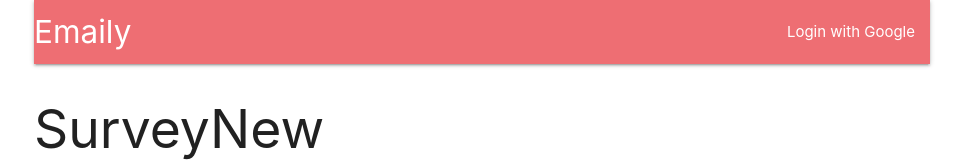
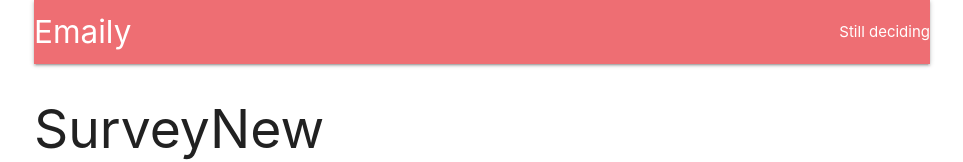
Before and after one commit to andrewpat24/emaily, a React (Create React App) app in the folder client/: page /surveys/new in a window 1280 px wide. Shown: the top 162 px of the page, without its empty margins (158-1121 px from the left). Built offline with nearby package versions, Linux system fonts and the light colour scheme; no server answers.

Commit message:
Added functionality to display contextual content to header based on loggedIn status

```diff
--- a/client/src/actions/index.js
+++ b/client/src/actions/index.js
@@ -6,7 +6,7 @@ export function fetchUser () {
         const res = await axios.get('/auth/current_user');
         dispatch({
             type: FETCH_USER,
-            payload: res
+            payload: res.data
         });
     }
 }
--- a/client/src/components/Header.js
+++ b/client/src/components/Header.js
@@ -1,7 +1,31 @@
 import React, { Component } from 'react';
+import { connect } from 'react-redux';
 
 class Header extends Component {
+    renderContent() {
+
+        let AuthState = this.props.auth
+        if(this.props.auth !== null ) {
+            AuthState = this.props.auth.loggedIn
+        }
+        switch (AuthState) {
+            case null:
+                return 'Still deciding'
+                break;
+            case false:
+                return 'Logged out'
+                break;
+            case undefined:
+                return 'undefined'
+                break;
+            default:
+                console.log(this.props.auth.loggedIn);
+                return 'Logged in'
+        }
+    }
+
     render () {
+        console.log("auth:", this.props.auth);
         return (
             <nav>
                 <div className="nav-wrapper" >
@@ -10,7 +34,8 @@ class Header extends Component {
                     </a>
                     <ul className="right">
                         <li>
-                            <a href="/auth/google">Login with Google</a>
+                            {/* <a href="/auth/google">Login with Google</a> */}
+                            { this.renderContent() }
                         </li>
                     </ul>
                 </div>
@@ -19,4 +44,10 @@ class Header extends Component {
     }
 }
 
-export default Header;
+function mapStateToProps(state) {
+    return {
+        auth: state.auth
+    };
+}
+
+export default connect(mapStateToProps)(Header);
--- a/client/src/reducers/authReducer.js
+++ b/client/src/reducers/authReducer.js
@@ -1,6 +1,10 @@
-export default function (state = {}, action) {
+import { FETCH_USER } from '../actions/types'
+
+export default function (state = null, action) {
     console.log(action);
     switch (action.type) {
+        case FETCH_USER:
+            return action.payload;
         default:
             return state;
     }
```
Also changed, not shown: 1 other file (tests, documents, lock files or other folders).
